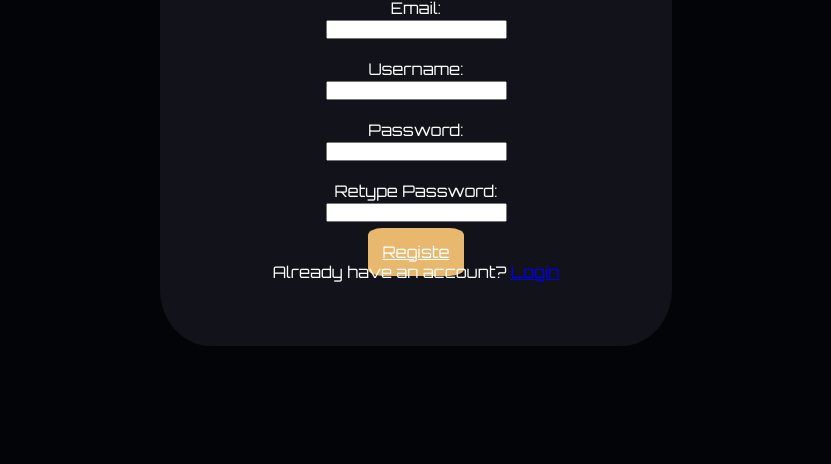
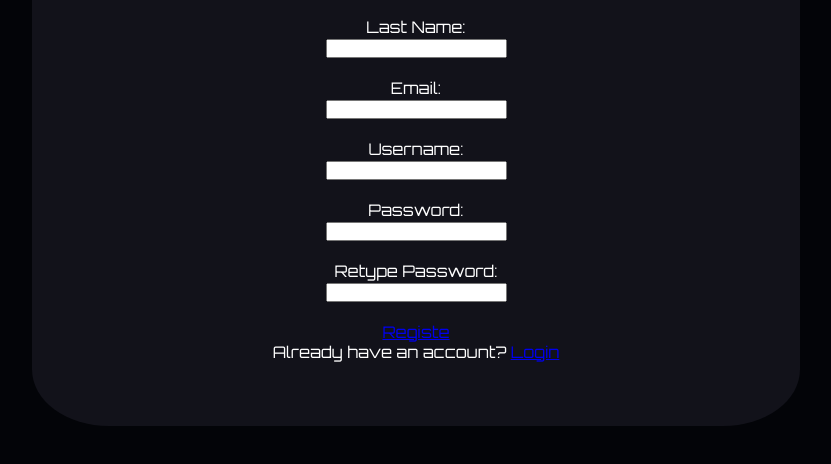
Before and after one commit to Ruzan-Mohamed/MovieSite, a plain HTML site: page index.html in a window 1280 px wide. Shown: the part 338-802 px from the top of the page, without its empty margins (224-1055 px from the left). Drawn offline with Linux system fonts and the light colour scheme.

Commit message:
update css

```diff
--- a/style.css
+++ b/style.css
@@ -13,17 +13,13 @@
   background-color: var(--site_bg_color);
   font-family: "Orbitron", sans-serif;
 }
-a{
-  list-style: none;
-
-}
 .registration {
   border: #030408;
   border-radius: 10%;
-  margin: 15vh auto;
-  max-width: 40vw;
+  margin: 25vh auto;
+  max-width: 60vw;
   padding: 5%;
-  max-height: 80vh;
+  max-height: 100vh;
   align-items: center;
   text-align: center;
   display: flex;
@@ -32,7 +28,7 @@
   justify-content: center;
   background-color: var(--login_from_bg_color);
 }
-.Registe_btn a
+.login_btn
 {
   border: var(--site_man_front-color);
   border-radius: 15%;
@@ -44,4 +40,5 @@
 
 #btn:hover {
   background-color: #fff;
+  border-radius: 15%;
 }
```
